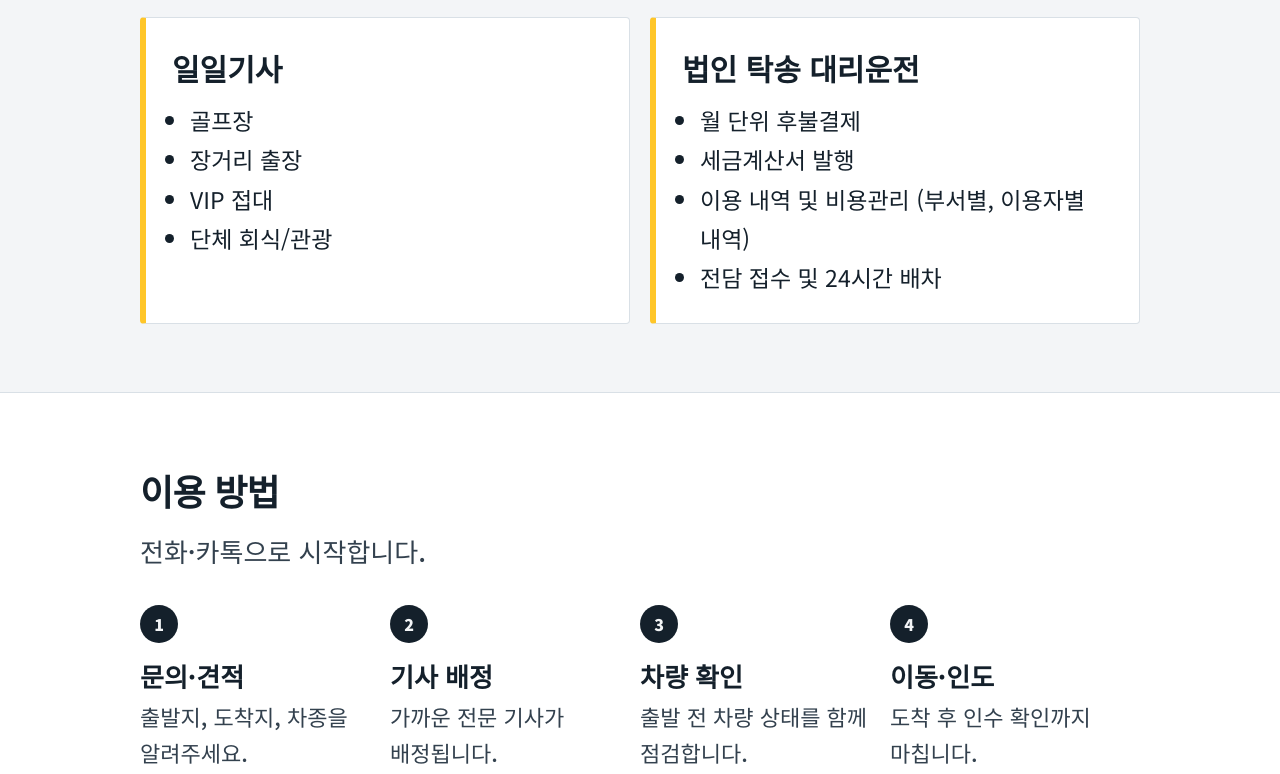
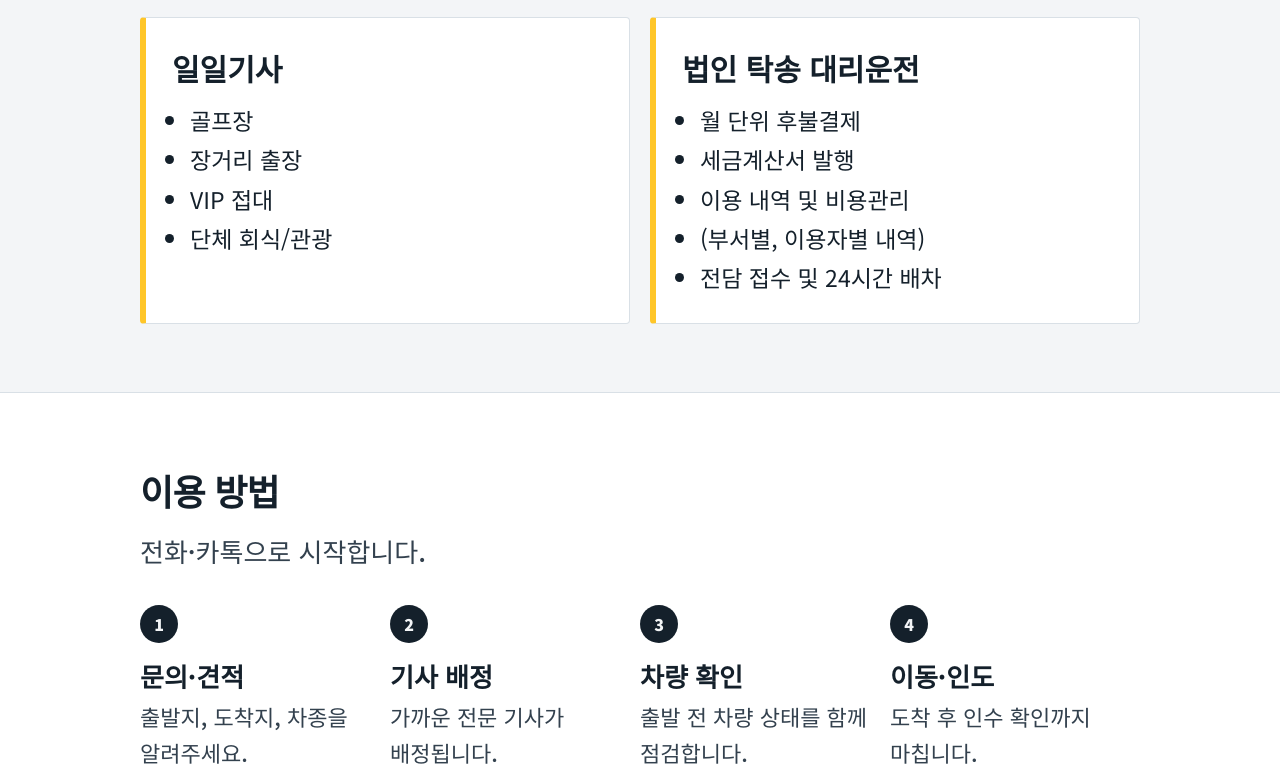
Before and after one commit to dd3812-star/carmove, a plain HTML site: page index.html in a window 1280 px wide. Shown: the part 3366-4140 px from the top of the page. Drawn offline with Linux system fonts and the light colour scheme.

Commit message:
법인 탁송 대리운전 항목 두 줄로 분리
Co-Authored-By: Claude Opus 5.5 <noreply@anthropic.com>
Claude-Session: https://claude.ai/code/session_01MGGBxqWC32djXSHQ3D2rL6

```diff
--- a/index.html
+++ b/index.html
@@ -513,7 +513,7 @@ footer{color:#d3dbe3;font-size:15px}footer .biz{color:#c3cdd7;font-size:14px}
 <div class="svc"><h3>일일기사</h3>
 <ul><li>골프장</li><li>장거리 출장</li><li>VIP 접대</li><li>단체 회식/관광</li></ul></div>
 <div class="svc"><h3>법인 탁송 대리운전</h3>
-<ul><li>월 단위 후불결제</li><li>세금계산서 발행</li><li>이용 내역 및 비용관리 (부서별, 이용자별 내역)</li><li>전담 접수 및 24시간 배차</li></ul></div>
+<ul><li>월 단위 후불결제</li><li>세금계산서 발행</li><li>이용 내역 및 비용관리</li><li>(부서별, 이용자별 내역)</li><li>전담 접수 및 24시간 배차</li></ul></div>
 </div></div></section>
 
 <section class="band"><div class="wrap">
```
